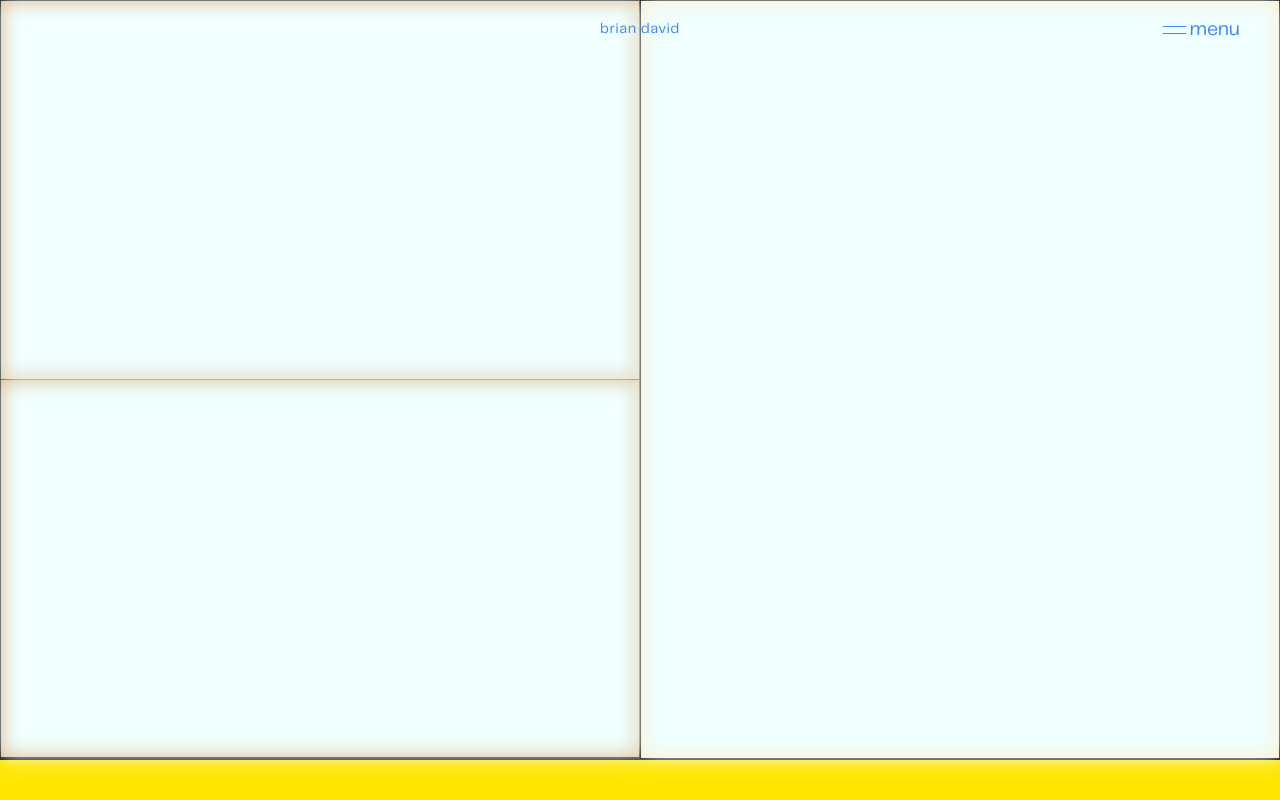
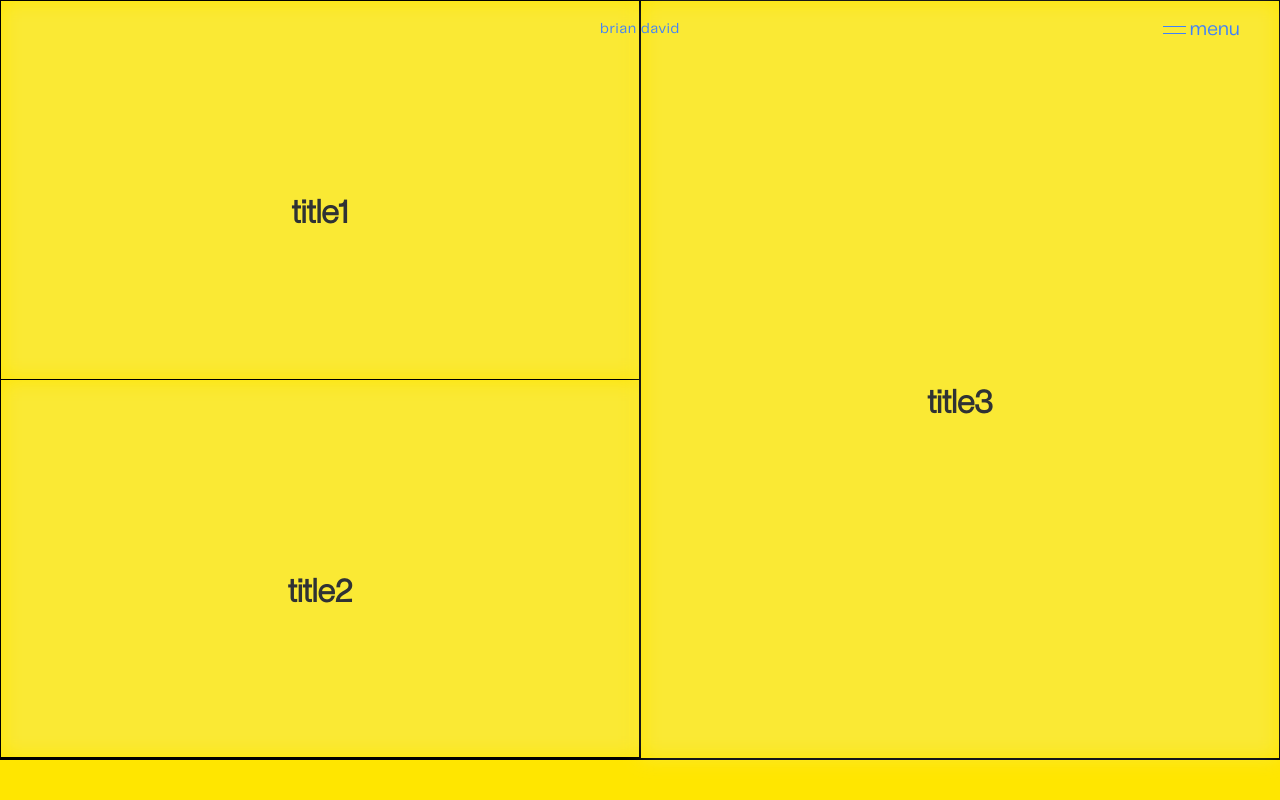
Before and after one commit to brian-david4/brian-portfolio-website, a React (Vite) app in the folder portfolio-website/: page /about in a window 1280 px wide. Shown: the top 800 px of the page. Built offline with nearby package versions, Linux system fonts and the light colour scheme.

Commit message:
Create title for blur

```diff
--- a/portfolio-website/src/components/AboutPageSection/AboutPageSection.tsx
+++ b/portfolio-website/src/components/AboutPageSection/AboutPageSection.tsx
@@ -1,12 +1,27 @@
+import { useState } from "react";
 import styles from "./aboutSection.module.css";
 
 interface AboutPageSectionProps {
   children?: React.ReactNode;
+  title?: string;
 }
 
-const AboutPageSection = ({ children }: AboutPageSectionProps) => {
+const AboutPageSection = ({ children, title }: AboutPageSectionProps) => {
+  const [isHovered, setIsHovered] = useState(false);
+
   return (
-    <div className={`${styles.sectionWrapper} ${styles.blur}`}>{children}</div>
+    <>
+      <h1 className={`${styles.title} ${isHovered ? styles.hovered : ""}`}>
+        {title}
+      </h1>
+      <div
+        onMouseEnter={() => setIsHovered(true)}
+        onMouseLeave={() => setIsHovered(false)}
+        className={`${styles.sectionWrapper} ${styles.blur}`}
+      >
+        {children}
+      </div>
+    </>
   );
 };
 
--- a/portfolio-website/src/components/AboutPageSection/aboutSection.module.css
+++ b/portfolio-website/src/components/AboutPageSection/aboutSection.module.css
@@ -1,12 +1,31 @@
 .sectionWrapper {
+  position: relative;
   height: 100%;
   width: 100%;
-  background-color: azure;
+  overflow: hidden;
+  display: grid;
+  place-items: center;
+}
+.title {
+  position: absolute;
+  filter: blur(0px);
+  pointer-events: none;
+  transition: opacity 0.5s ease-out, filter 0.4s ease-in-out;
+  left: 50%;
+  top: 50%;
+  transform: translate(-50%, -50%);
+}
+.hovered {
+  opacity: 0;
+  filter: blur(10px);
 }
 .blur {
+  background-color: rgba(230, 244, 253, 0.205);
   filter: blur(10px);
-  transition: filter 0.6s cubic-bezier(0.55, 0.085, 0.68, 0.53);
+  transition: filter 0.6s cubic-bezier(0.55, 0.085, 0.68, 0.53),
+    background-color 0.8s cubic-bezier(0.55, 0.085, 0.68, 0.53);
 }
 .blur:hover {
   filter: blur(0px);
+  background-color: rgba(117, 147, 166, 0);
 }
--- a/portfolio-website/src/pages/About/About.tsx
+++ b/portfolio-website/src/pages/About/About.tsx
@@ -31,7 +31,7 @@ const About = () => {
               className={`${styles.page1SectionContainer} ${styles.leftContainer}`}
             >
               <div className={styles.sectionHalf}>
-                <AboutPageSection>
+                <AboutPageSection title="title1">
                   <MouseFollowText>
                     I love the challenge of materializing an idea into an
                     interactive experience. I love being creative
@@ -39,14 +39,14 @@ const About = () => {
                 </AboutPageSection>
               </div>
               <div className={styles.sectionHalf}>
-                <AboutPageSection>
+                <AboutPageSection title="title2">
                   <MouseFollowText>woooooo</MouseFollowText>
                 </AboutPageSection>
               </div>
             </div>
 
             <div className={styles.page1SectionContainer}>
-              <AboutPageSection>
+              <AboutPageSection title="title3">
                 <MouseFollowText>woooooooooooo</MouseFollowText>
               </AboutPageSection>
             </div>
--- a/portfolio-website/src/pages/About/about.module.css
+++ b/portfolio-website/src/pages/About/about.module.css
@@ -31,7 +31,6 @@
   width: 50%;
   height: 100%;
   border: black 1px solid;
-  background-color: blanchedalmond;
 }
 .leftContainer {
   display: flex;
@@ -43,8 +42,8 @@
   width: 100%;
   display: grid;
   place-items: center;
-  background-color: burlywood;
   border-bottom: 1px solid black;
+  overflow: hidden;
 }
 .mail {
   font-size: 5vw;
```
